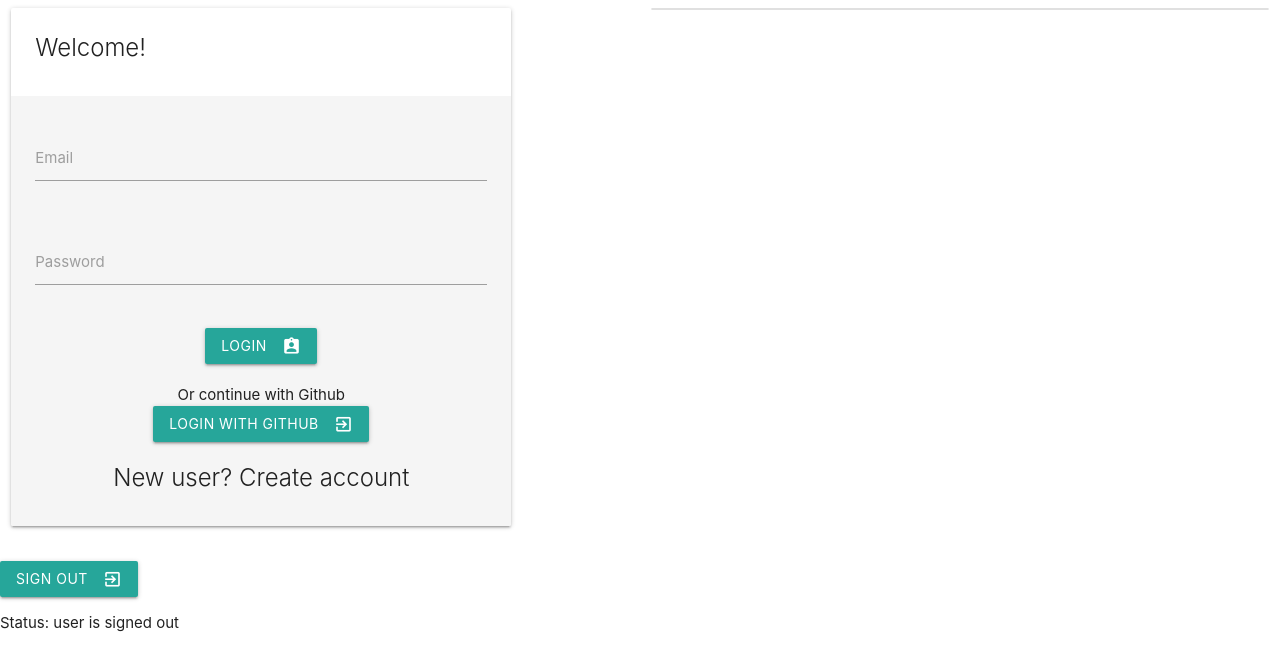
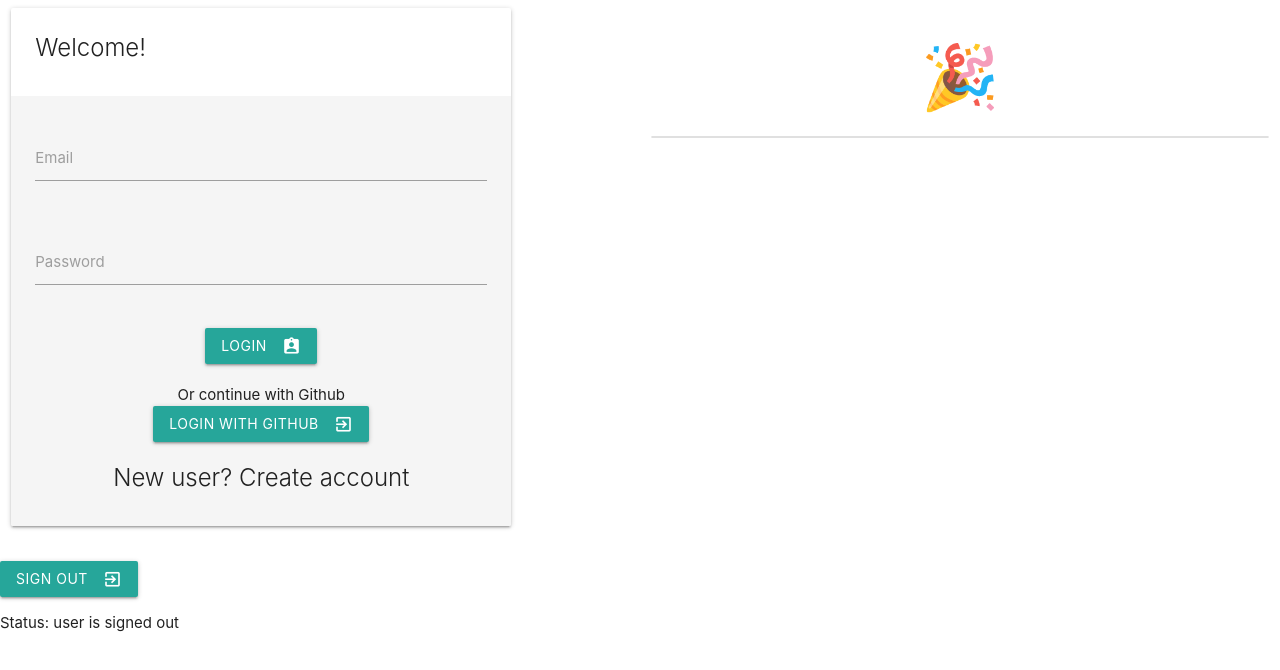
Before and after one commit to minicatsCB/firebase-auth, a website: page public/index.html in a window 1280 px wide. Drawn offline with nearby package versions, Linux system fonts and the light colour scheme; no server answers.

Commit message:
Add party emoji! 🎉

```diff
--- a/public/index.html
+++ b/public/index.html
@@ -76,6 +76,7 @@
         </div>
 
         <div class="col l6 m12 s12">
+            <h1 class="center-align">🎉</h1>
             <ul id="user-list" class="collection"></ul>
         </div>
     </div>
```
